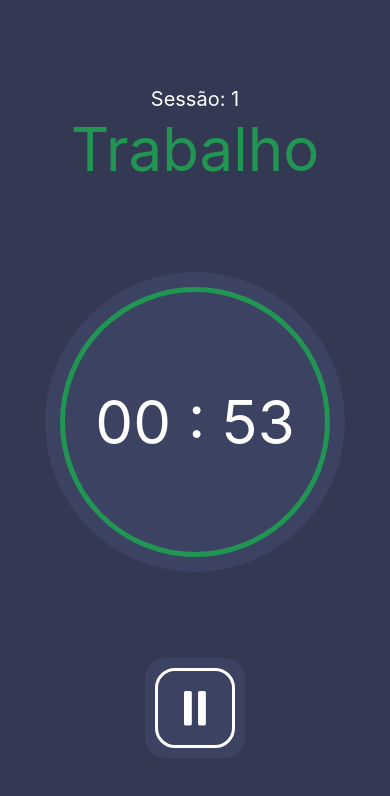
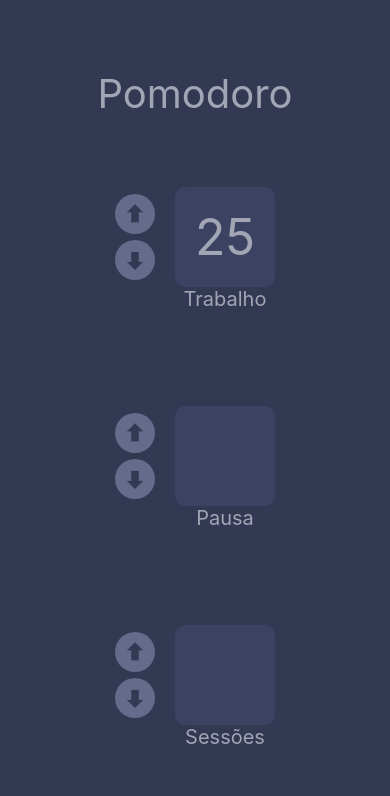
Before and after one commit to vitorjusto/pomodorochallenge, a React Native app: screen / in a window 390 px wide. Shown: the top 796 px of the page. Built offline with nearby package versions, Linux system fonts and the light colour scheme.

Commit message:
adiciona tela de configuracao

```diff
--- a/App.js
+++ b/App.js
@@ -1,6 +1,7 @@
 import { StatusBar } from 'expo-status-bar';
 import { StyleSheet, Text, View } from 'react-native';
-import Configuracao from './components/configuracao'
+import Configuracao from './components/configuracao';
+import Cronometro from './components/cronometro'
 
 export default function App() {
   return (
--- a/components/configuracao.js
+++ b/components/configuracao.js
@@ -1,108 +1,79 @@
 import { StatusBar } from 'expo-status-bar';
 import { StyleSheet, Text, View, TouchableOpacity} from 'react-native';
 import React, { useState, useEffect } from 'react';
-import { Ionicons } from '@expo/vector-icons';
-
-function gerarZeroAEsquerda(numero)
-{
-  if(numero < 10)
-    return '0' + numero;
-
-  return numero;
-}
-
-let isPaused = false;
+import { Ionicons, Entypo } from '@expo/vector-icons';
 
 export default function App() {
+    return(
+        <View style={styles.container}>
 
-  let workMinutes = 1
-  const [pauseIcon, setPauseIcon] = useState('pause')
-  let minutes = workMinutes
-  let seconds = 0
-  let currentSection = 1
-  let breakMinutes = 2
-  let sections = 2
-  let isOnBreak = false;
-  const [number, setNumber] = useState(`${gerarZeroAEsquerda(minutes)} : ${gerarZeroAEsquerda(seconds)}`);
-  const [styleCronometer, setStyle] = useState(isOnBreak?styles.BordaAmarelo:styles.BordaVerde);
-  const [styleText, setStyleText] = useState(isOnBreak?styles.textoAmarelo:styles.textoVerde);
-  const [text, setText] = useState('Trabalho');
-  const [sectionText, setSectionText] = useState('Sessão: ' + currentSection)
+            <Text style={styles.titulo}>Pomodoro</Text>
 
-function pausar()
-{
-  isPaused = !isPaused
-  setPauseIcon(isPaused?'play':'pause')
-}
+            <View style={styles.escolherNumero}>
+            <View style={styles.BotaoContainer}>
+                <TouchableOpacity >
+                <View style={styles.botao}>
+                <Entypo name={'arrow-up'} size={25} color={'#333853'}/>
+                </View>
+                </TouchableOpacity>
+                <TouchableOpacity>
+                <View style={styles.botao}>
+                <Entypo name={'arrow-down'} size={25} color={'#333853'}/>
 
-
-  useEffect(() => {
-    const interval = setInterval(() => {
-      if(isPaused)
-        return;
-
-      if(seconds == 0)
-      {
-        if(minutes == 0)
-        {
-          if(isOnBreak)
-          {
-            minutes = workMinutes;
-            setText('Trabalho');
-            currentSection += 1;
-            setSectionText('Sessão: ' + currentSection);
-          }
-          else
-          {
-            if(currentSection == sections)
-            {
-              alert('acabou o trabalho')
-              clearInterval(interval)
-            }
-            minutes = breakMinutes;
-            setText('Pausa');
-          }
-
-          isOnBreak = !isOnBreak;
-          seconds = 1
-          setStyle(isOnBreak?styles.BordaAmarelo:styles.BordaVerde)
-          setStyleText(isOnBreak?styles.textoAmarelo:styles.textoVerde)
-        }else
-        {
-          minutes -= 1;
-          seconds = 60;
-        }
-      }
-
-      seconds -= 1;
-      setNumber(`${gerarZeroAEsquerda(minutes)} : ${gerarZeroAEsquerda(seconds)}`)
-    }, 1000);
-    return () => clearInterval(interval);
-  }, []);
-
-  return (
-    <View style={styles.container}>
-      <View style={styles.containerTexto}>
-        <Text style={styles.textoSessao}>{sectionText}</Text>
-        <Text style={styleText}>{text}</Text>
                 </View>
-
-        <View style={styles.cronometroContainer}>
-            <View style={styleCronometer}>
-              <Text style={styles.conometro}>{number}</Text>
+                </TouchableOpacity>
+            </View>
+            <View style={styles.centralizar}>
+            <View style={styles.numeroContainer}>
+            <Text style={styles.Numero}>25</Text>
+            </View>
+                <Text style={styles.texto}>Trabalho</Text>
             </View>
             </View>
 
-      <TouchableOpacity onPress={pausar}>
+            <View style={styles.escolherNumero}>
+            <View style={styles.BotaoContainer}>
+                <TouchableOpacity >
                 <View style={styles.botao}>
-          <View style={{width: 80, height: 80, borderColor: 'white', borderWidth: 3, borderRadius: 20,display: 'flex',
-    alignItems: 'center',
-    justifyContent: 'center',}}>
-            <Ionicons name={pauseIcon} size={50} color={'white'} style={{marginLeft: 3}}/>
+                <Entypo name={'arrow-up'} size={25} color={'#333853'}/>
+                </View>
+                </TouchableOpacity>
+                <TouchableOpacity>
+                <View style={styles.botao}>
+                <Entypo name={'arrow-down'} size={25} color={'#333853'}/>
+
+                </View>
+                </TouchableOpacity>
+            </View>
+            <View style={styles.centralizar}>
+            <View style={styles.numeroContainer}>
+            <input style={{backgroundColor: 'rgba(0,0,0,0)', border: '0px', width: 50, height: 50, fontSize: 45}} type={'Number'} min={1} max={99}></input>
+            </View>
+                <Text style={styles.texto}>Pausa</Text>
             </View>
             </View>
+
+            <View style={styles.escolherNumero}>
+            <View style={styles.BotaoContainer}>
+                <TouchableOpacity >
+                <View style={styles.botao}>
+                <Entypo name={'arrow-up'} size={25} color={'#333853'}/>
+                </View>
                 </TouchableOpacity>
+                <TouchableOpacity>
+                <View style={styles.botao}>
+                <Entypo name={'arrow-down'} size={25} color={'#333853'}/>
 
+                </View>
+                </TouchableOpacity>
+            </View>
+            <View style={styles.centralizar}>
+            <View style={styles.numeroContainer}>
+            <input style={{backgroundColor: 'rgba(0,0,0,0)', border: '0px', width: 50, height: 50, fontSize: 45}} type={'Number'} min={1} max={99}></input>
+            </View>
+                <Text style={styles.texto}>Sessões</Text>
+            </View>
+            </View>
         </View>
     )
 }
@@ -115,73 +86,58 @@ const styles = StyleSheet.create({
       justifyContent: 'space-evenly',
       width: "100%",
     },
-  containerTexto:{
+    numeroContainer :{
+        backgroundColor: '#3C4262',
         alignItems: 'center',
+        justifyContent: 'center',
+        width: 100,
+        height: 100,
+        borderRadius: 10
+      },
+      botao:
+  {
+    height: 40,
+    width: 40,
+    backgroundColor:'rgb(101, 107, 138)',
+    borderRadius: 45,
+    display: 'flex',
+    alignItems: 'center',
+    justifyContent: 'center',
+  },
+  escolherNumero:
+  {
+      display: 'flex',
+      flexDirection: 'row',
+      alignItems: 'flex-start',
+      height: 150,
+      width: "80%",
+      justifyContent: 'center'
+  },
+  BotaoContainer:
+  {
+      marginRight: 20,
       height: 100,
       display: 'flex',
       justifyContent: 'space-evenly'
   },
-  cronometroContainer :{
-    backgroundColor: '#3C4262',
-    alignItems: 'center',
-    justifyContent: 'center',
-    width: 300,
-    height: 300,
-    borderRadius: 300,
+  centralizar:
+  {
+      display: 'flex',
+      alignItems: 'center'
   },
-  BordaVerde:
+  texto:
   {
-    backgroundColor: 'rgba(0,0,0,0)',
-    alignItems: 'center',
-    justifyContent: 'center',
-    width: 270,
-    height: 270,
-    borderRadius: 270,
-    borderColor: '#219653',
-    borderWidth: 5
-  },
-  BordaAmarelo:
-  {
-    backgroundColor: 'rgba(0,0,0,0)',
-    alignItems: 'center',
-    justifyContent: 'center',
-    width: 270,
-    height: 270,
-    borderRadius: 270,
-    borderColor: '#F2C94C',
-    borderWidth: 5
-  },
-
-  textoAmarelo:
-  {
-    color: '#F2C94C',
-    fontSize : "60px"
-  },
-  textoVerde:
-  {
-    color: '#219653',
-    fontSize : "60px"
-  },
-
-  conometro:
-  {
-    color: 'white',
-    fontSize: "60px"
-  },
-  textoSessao:
-  {
-    color: 'white',
+    color: 'rgb(162, 165, 180)',
     fontSize: "20px"
   },
-  botao:
+  titulo:
   {
-    height: 100,
-    width: 100,
-    backgroundColor:'#3C4262',
-    borderRadius: 20,
-    display: 'flex',
-    alignItems: 'center',
-    justifyContent: 'center',
+    color: 'rgb(162, 165, 180)',
+    fontSize: "40px"
+  },
+  Numero:
+  {
+    color: 'rgb(162, 165, 180)',
+    fontSize: "50px"
   }
-
-});
+})
--- /dev/null
+++ b/components/cronometro.js
@@ -0,0 +1,187 @@
+import { StatusBar } from 'expo-status-bar';
+import { StyleSheet, Text, View, TouchableOpacity} from 'react-native';
+import React, { useState, useEffect } from 'react';
+import { Ionicons } from '@expo/vector-icons';
+
+function gerarZeroAEsquerda(numero)
+{
+  if(numero < 10)
+    return '0' + numero;
+
+  return numero;
+}
+
+let isPaused = false;
+
+export default function App() {
+
+  let workMinutes = 1
+  const [pauseIcon, setPauseIcon] = useState('pause')
+  let minutes = workMinutes
+  let seconds = 0
+  let currentSection = 1
+  let breakMinutes = 2
+  let sections = 2
+  let isOnBreak = false;
+  const [number, setNumber] = useState(`${gerarZeroAEsquerda(minutes)} : ${gerarZeroAEsquerda(seconds)}`);
+  const [styleCronometer, setStyle] = useState(isOnBreak?styles.BordaAmarelo:styles.BordaVerde);
+  const [styleText, setStyleText] = useState(isOnBreak?styles.textoAmarelo:styles.textoVerde);
+  const [text, setText] = useState('Trabalho');
+  const [sectionText, setSectionText] = useState('Sessão: ' + currentSection)
+
+function pausar()
+{
+  isPaused = !isPaused
+  setPauseIcon(isPaused?'play':'pause')
+}
+
+
+  useEffect(() => {
+    const interval = setInterval(() => {
+      if(isPaused)
+        return;
+
+      if(seconds == 0)
+      {
+        if(minutes == 0)
+        {
+          if(isOnBreak)
+          {
+            minutes = workMinutes;
+            setText('Trabalho');
+            currentSection += 1;
+            setSectionText('Sessão: ' + currentSection);
+          }
+          else
+          {
+            if(currentSection == sections)
+            {
+              alert('acabou o trabalho')
+              clearInterval(interval)
+            }
+            minutes = breakMinutes;
+            setText('Pausa');
+          }
+
+          isOnBreak = !isOnBreak;
+          seconds = 1
+          setStyle(isOnBreak?styles.BordaAmarelo:styles.BordaVerde)
+          setStyleText(isOnBreak?styles.textoAmarelo:styles.textoVerde)
+        }else
+        {
+          minutes -= 1;
+          seconds = 60;
+        }
+      }
+
+      seconds -= 1;
+      setNumber(`${gerarZeroAEsquerda(minutes)} : ${gerarZeroAEsquerda(seconds)}`)
+    }, 1000);
+    return () => clearInterval(interval);
+  }, []);
+
+  return (
+    <View style={styles.container}>
+      <View style={styles.containerTexto}>
+        <Text style={styles.textoSessao}>{sectionText}</Text>
+        <Text style={styleText}>{text}</Text>
+      </View>
+
+        <View style={styles.cronometroContainer}>
+            <View style={styleCronometer}>
+              <Text style={styles.conometro}>{number}</Text>
+            </View>
+        </View>
+
+      <TouchableOpacity onPress={pausar}>
+        <View style={styles.botao}>
+          <View style={{width: 80, height: 80, borderColor: 'white', borderWidth: 3, borderRadius: 20,display: 'flex',
+    alignItems: 'center',
+    justifyContent: 'center',}}>
+            <Ionicons name={pauseIcon} size={50} color={'white'} style={{marginLeft: 3}}/>
+          </View>
+        </View>
+      </TouchableOpacity>
+
+    </View>
+  )
+}
+
+const styles = StyleSheet.create({
+  container: {
+    flex: 1,
+    backgroundColor: '#333853',
+    alignItems: 'center',
+    justifyContent: 'space-evenly',
+    width: "100%",
+  },
+  containerTexto:{
+    alignItems: 'center',
+    height: 100,
+    display: 'flex',
+    justifyContent: 'space-evenly'
+  },
+  cronometroContainer :{
+    backgroundColor: '#3C4262',
+    alignItems: 'center',
+    justifyContent: 'center',
+    width: 300,
+    height: 300,
+    borderRadius: 300,
+  },
+  BordaVerde:
+  {
+    backgroundColor: 'rgba(0,0,0,0)',
+    alignItems: 'center',
+    justifyContent: 'center',
+    width: 270,
+    height: 270,
+    borderRadius: 270,
+    borderColor: '#219653',
+    borderWidth: 5
+  },
+  BordaAmarelo:
+  {
+    backgroundColor: 'rgba(0,0,0,0)',
+    alignItems: 'center',
+    justifyContent: 'center',
+    width: 270,
+    height: 270,
+    borderRadius: 270,
+    borderColor: '#F2C94C',
+    borderWidth: 5
+  },
+
+  textoAmarelo:
+  {
+    color: '#F2C94C',
+    fontSize : "60px"
+  },
+  textoVerde:
+  {
+    color: '#219653',
+    fontSize : "60px"
+  },
+
+  conometro:
+  {
+    color: 'rgb(162, 165, 180)',
+    fontSize: "60px"
+  },
+  textoSessao:
+  {
+    color: 'rgb(162, 165, 180)',
+    fontSize: "20px"
+  },
+  botao:
+  {
+    height: 100,
+    width: 100,
+    backgroundColor:'#3C4262',
+    borderRadius: 20,
+    display: 'flex',
+    alignItems: 'center',
+    justifyContent: 'center',
+  }
+
+});
```
Lines whose indentation alone changed are shown as unchanged.
